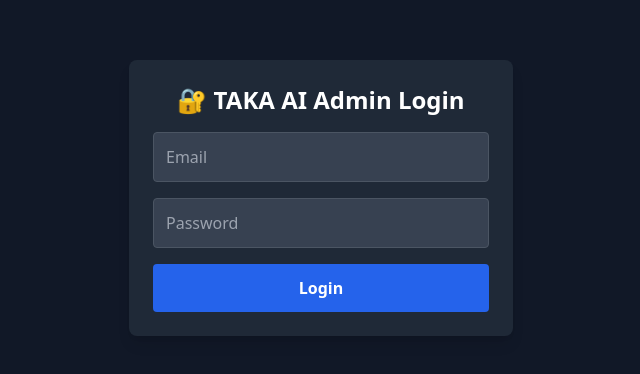
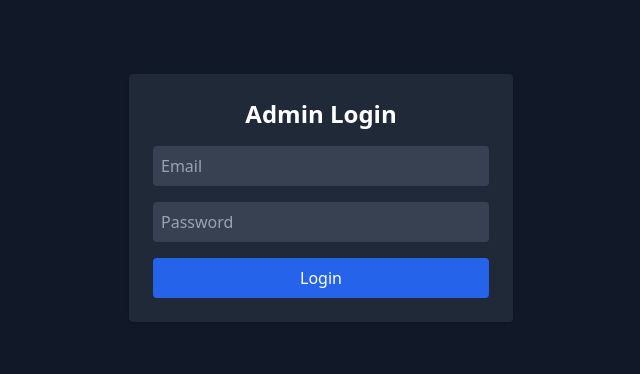
Before and after one commit to takaisbjehei/TakadoriGalaxy, a plain HTML site: page login.html in a window 1280 px wide. Shown: the part 202-576 px from the top of the page, without its empty margins (319-959 px from the left). Drawn offline with nearby package versions, Linux system fonts and the light colour scheme.

Commit message:
Update login.html

```diff
--- a/login.html
+++ b/login.html
@@ -2,23 +2,20 @@
 <html lang="en">
 <head>
   <meta charset="UTF-8" />
-  <title>Login - TAKA AI Control</title>
+  <title>TAKA AI Admin Login</title>
   <meta name="viewport" content="width=device-width, initial-scale=1.0"/>
   <script src="https://cdn.tailwindcss.com"></script>
   <script src="https://unpkg.com/@supabase/supabase-js"></script>
 </head>
-<body class="bg-gray-900 text-white flex items-center justify-center min-h-screen">
-  <div class="bg-gray-800 p-6 rounded-lg w-full max-w-sm shadow-lg">
-    <h1 class="text-2xl font-bold mb-4 text-center">🔐 TAKA AI Admin Login</h1>
+<body class="bg-gray-900 text-white flex items-center justify-center h-screen">
+  <div class="w-full max-w-sm bg-gray-800 p-6 rounded shadow">
+    <h1 class="text-2xl font-bold mb-4 text-center">Admin Login</h1>
     <form id="loginForm" class="space-y-4">
-      <input id="email" type="email" placeholder="Email"
-        class="w-full p-3 rounded bg-gray-700 border border-gray-600" required />
-      <input id="password" type="password" placeholder="Password"
-        class="w-full p-3 rounded bg-gray-700 border border-gray-600" required />
-      <button type="submit"
-        class="w-full bg-blue-600 hover:bg-blue-700 text-white font-semibold p-3 rounded">Login</button>
+      <input type="email" id="email" placeholder="Email" class="w-full p-2 rounded bg-gray-700 text-white" required />
+      <input type="password" id="password" placeholder="Password" class="w-full p-2 rounded bg-gray-700 text-white" required />
+      <button type="submit" class="w-full bg-blue-600 hover:bg-blue-700 p-2 rounded">Login</button>
+      <p id="errorMsg" class="text-red-400 hidden text-sm mt-2"></p>
     </form>
-    <p id="errorMsg" class="mt-3 text-red-400 text-center hidden"></p>
   </div>
 
   <script>
@@ -29,14 +26,14 @@
 
     document.getElementById("loginForm").addEventListener("submit", async (e) => {
       e.preventDefault();
-      const email = document.getElementById("email").value;
-      const password = document.getElementById("password").value;
+      const email = document.getElementById("email").value.trim();
+      const password = document.getElementById("password").value.trim();
       const errorMsg = document.getElementById("errorMsg");
 
       const { data, error } = await supabase.auth.signInWithPassword({ email, password });
 
       if (error) {
-        errorMsg.textContent = error.message;
+        errorMsg.textContent = `⚠️ ${error.message}`;
         errorMsg.classList.remove("hidden");
       } else {
         errorMsg.classList.add("hidden");
```
